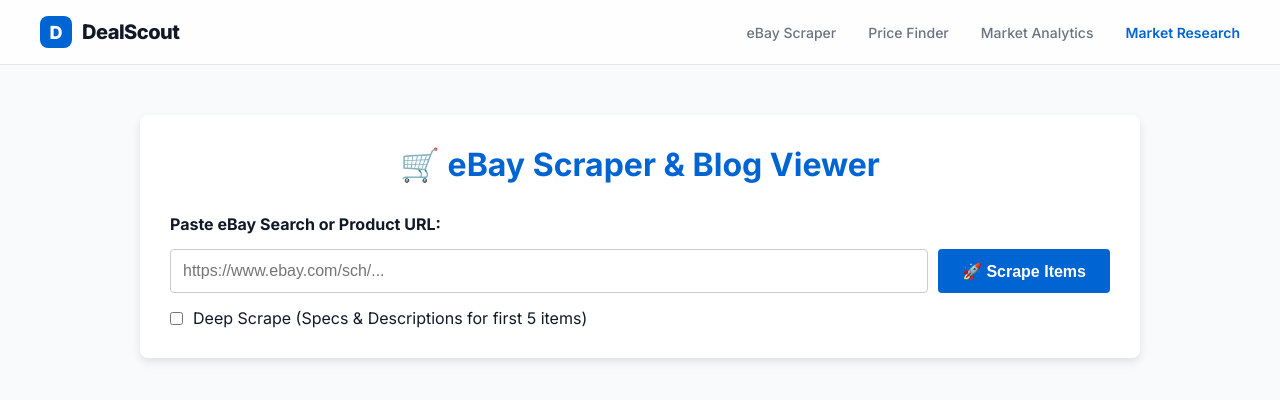
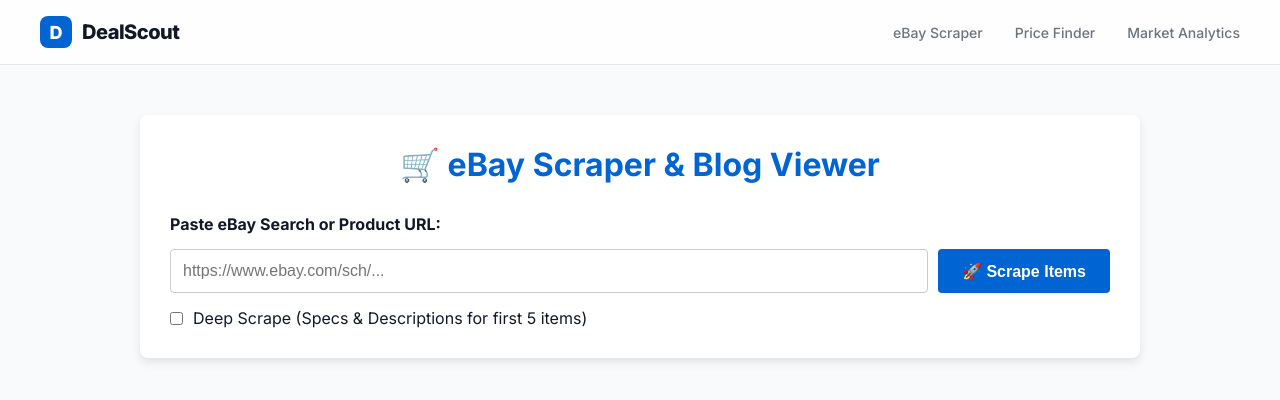
Before and after one commit to mazhar-mehndi-com/price-finder, a Next.js app: page / in a window 1280 px wide. Shown: the top 400 px of the page. Built offline with nearby package versions, Linux system fonts and the light colour scheme.

Commit message:
refactor: remove navigation link for research feature

```diff
--- a/app/layout.js
+++ b/app/layout.js
@@ -43,7 +43,6 @@
             <a href="/" style={{ textDecoration: 'none', color: 'var(--text-muted)', fontWeight: '500', fontSize: '14px', transition: 'color 0.2s' }}>eBay Scraper</a>
             <a href="/lowest-price" style={{ textDecoration: 'none', color: 'var(--text-muted)', fontWeight: '500', fontSize: '14px' }}>Price Finder</a>
             <a href="/market-analytics" style={{ textDecoration: 'none', color: 'var(--text-muted)', fontWeight: '500', fontSize: '14px' }}>Market Analytics</a>
-            <a href="/market-research" style={{ textDecoration: 'none', color: 'var(--primary)', fontWeight: '600', fontSize: '14px' }}>Market Research</a>
           </div>
           <div style={{ display: 'none' }}>
              {/* Spacing for balance on larger screens */}
```
